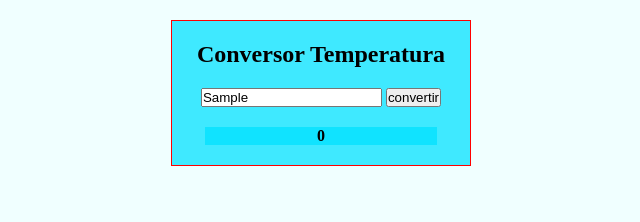
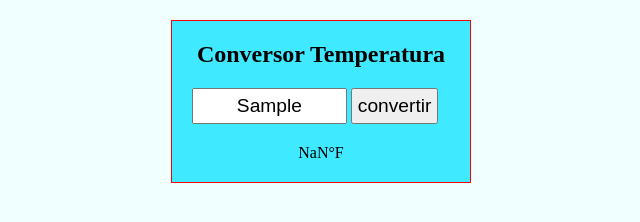
Before and after one commit to anbarquiroz-gif/Temperatura-, a plain HTML site: page index.html in a window 1280 px wide. Both pictures are taken after typing "Sample" into the empty fields and a click on the button "convertir". Shown: the whole page, without its empty margins (319-959 px from the left). Drawn offline with Linux system fonts and the light colour scheme.

Commit message:
cambios finales

```diff
--- a/index.html
+++ b/index.html
@@ -15,7 +15,7 @@
       <input type="text" class="txtGrados" id="txtGrados" >
       <button class="btnConvertir" id="btnConvertir">convertir</button>
     </div>
-    <span class="spanResultado" id="spanResultado">0</span>
+    <span class="spanResultados" id="spanResultados">0</span>
 
   </div>
   <script src="script.js"></script>
--- a/script.js
+++ b/script.js
@@ -0,0 +1,12 @@
+"use strict";
+//defino los controles
+const txtGrados = document.getElementById("txtGrados");
+const btnConvertir = document.getElementById("btnConvertir");
+const spanResultados = document.getElementById("spanResultados");
+
+btnConvertir.addEventListener("click", () => {
+  let celsius = Number(txtGrados.value);
+  let mensaje = celsius === "" ? "ingresa un valor" : `${celsius * 1.8 + 32}°F`;
+  spanResultados.textContent = mensaje;
+  txtGrados.textContent = "";
+});
--- a/style.css
+++ b/style.css
@@ -22,6 +22,21 @@ body {
   padding: 20px;
   gap: 20px;
 }
+
+.txtGrados {
+  font-size: 1.2em;
+  width: 60%;
+  padding: 5px;
+  text-align: center;
+}
+
+.btnConvertir {
+  font-size: 1.2em;
+  cursor: pointer;
+  padding: 5px;
+}
+
+
 .spanResultado {
   background: rgba(0, 225, 255, 0.737);
   width: 90%;
```
